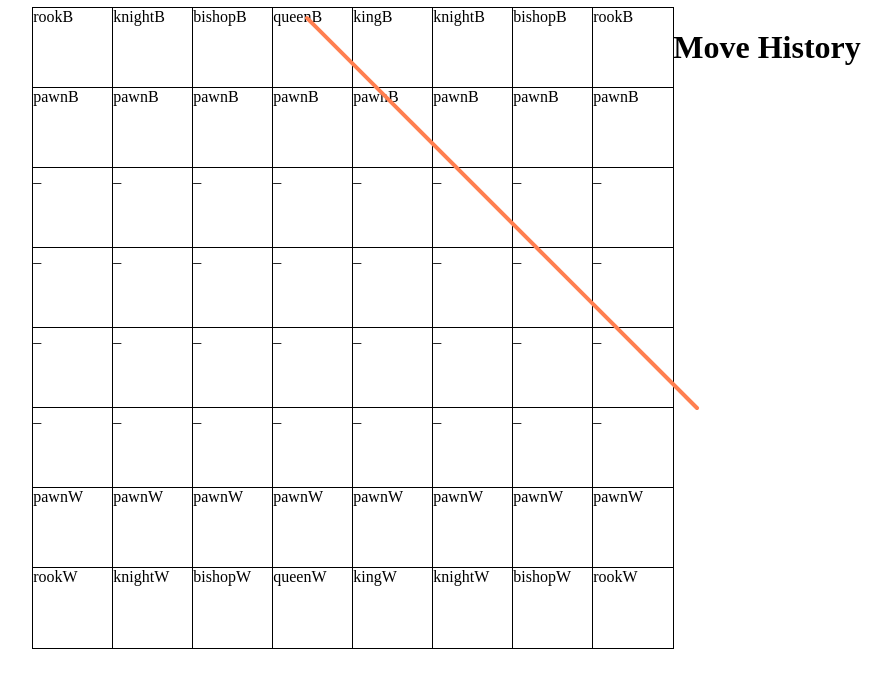
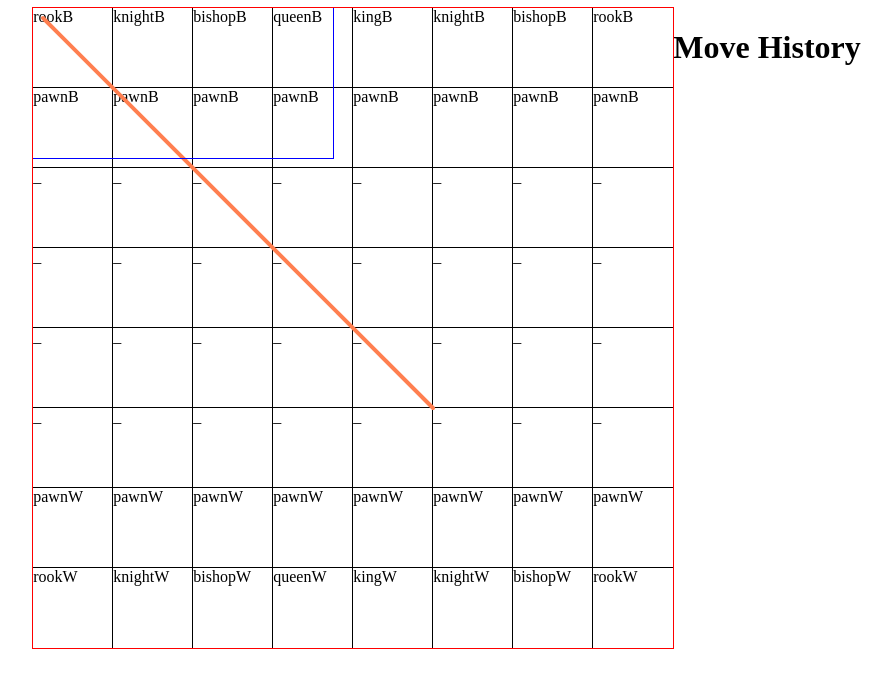
Before and after one commit to JamesHagerty1/React-Chess, a React (Create React App) app: page / in a window 1280 px wide. Shown: the top 688 px of the page, without its empty margins (193-1083 px from the left). Built offline with nearby package versions, Linux system fonts and the light colour scheme.

Commit message:
svg layer aligns with board div always

```diff
--- a/src/App.tsx
+++ b/src/App.tsx
@@ -34,13 +34,14 @@ const Board: FC<BoardProps> = (props) => {
 
   // Tell parent component about updated HTML dims
   const onResize = () => {
-    props.newDims(boardRef.current?.offsetLeft,
-                  boardRef.current?.offsetTop,
+    props.newDims(boardRef.current?.offsetTop,
+                  boardRef.current?.offsetLeft,
                   boardRef.current?.offsetWidth,
                   boardRef.current?.offsetHeight);
   }
 
   useEffect(() => {
+    onResize(); // Init parent knowledge of board dims
     window.addEventListener("resize", onResize);
   }, []);
 
@@ -55,6 +56,23 @@ const Board: FC<BoardProps> = (props) => {
         </div>
       )}
     </div>
+  );
+}
+
+
+interface SVGLayerProps {
+ top: number;
+ left: number;
+}
+
+const SVGLayer: FC<SVGLayerProps> = (props) => {
+  return (
+    <div className="svg-layer" style={{"top": `${props.top}px`, "left": `${props.left}px`}}>
+      <svg className="svg-box">
+        <line className="svg-line" x1="10" y1="10" x2="400" y2="400"
+        stroke="Coral" strokeWidth="4" strokeLinecap="round"></line>
+      </svg>
+  </div>
   );
 }
 
@@ -84,20 +102,20 @@ function App() {
   }
 
   // State for SVG drawing logic
-  const newDims = (leftOffset: number, topOffset: number, width: number,
-                   height: number) => {
-    console.log( width, height );
+  const [top, setTop] = useState<number>(0);
+  const [left, setLeft] = useState<number>(0);
+
+  const newDims = (newTop: number, newLeft: number, newWidth: number,
+                   newHeight: number) => {
+    setTop(newTop);
+    setLeft(newLeft);
   };
 
   //
   return (
     <div className="flex-container">
       <Board curBoard={curBoard} newDims={newDims} clickTile={clickTile} />
-      <div className="svg-layer">
-        <svg className="svg-box">
-          <line className="svg-line" x1="10" y1="10" x2="400" y2="400" stroke="Coral" strokeWidth="4" strokeLinecap="round"></line>
-        </svg>
-      </div>
+      <SVGLayer top={top} left={left} />
       <div className="move-history">
         <h1>Move History</h1>
       </div>
--- a/src/index.css
+++ b/src/index.css
@@ -1,7 +1,3 @@
-* { /* Good for debugging, outlines literally every html element */
-  /* outline: 1px solid red; */
-}
-
 .flex-container {
   display: flex;
   flex-direction: row;
@@ -34,11 +30,17 @@
 } */
 
 .svg-layer {
+  outline: 1px solid red;
+
+  width: 80vmin; /* Always overlays .board */
+  height: 80vmin;
   position: absolute;
   pointer-events: none; /* Allow player to click board where SVG are overlayed */
 }
 
 .svg-box {
+  outline: 1px solid blue;
+
   overflow: visible; /* Prevent SVG from being cut part way */
   pointer-events: none; /* Allow player to click board where SVG are overlayed */
 }
```
